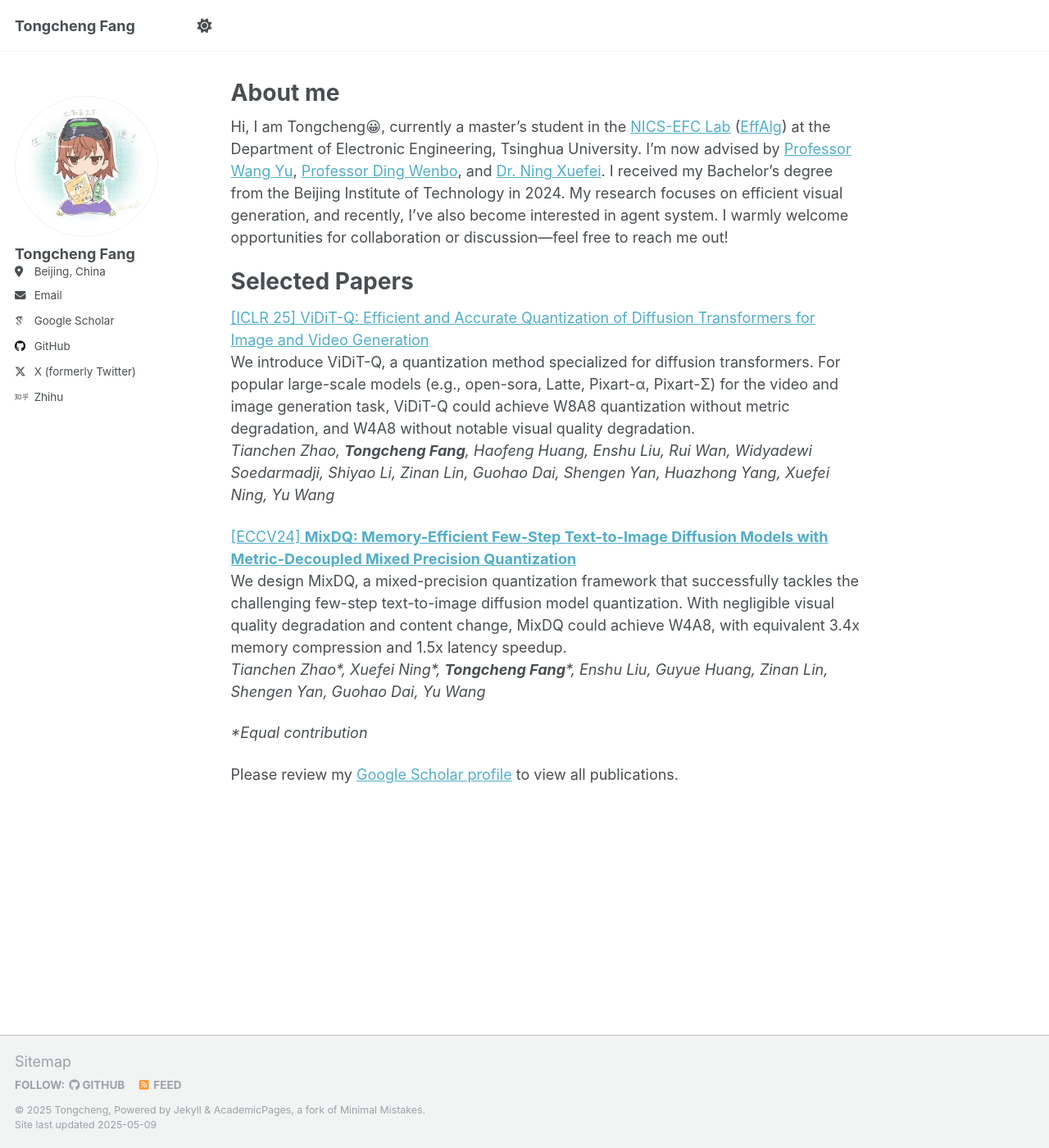
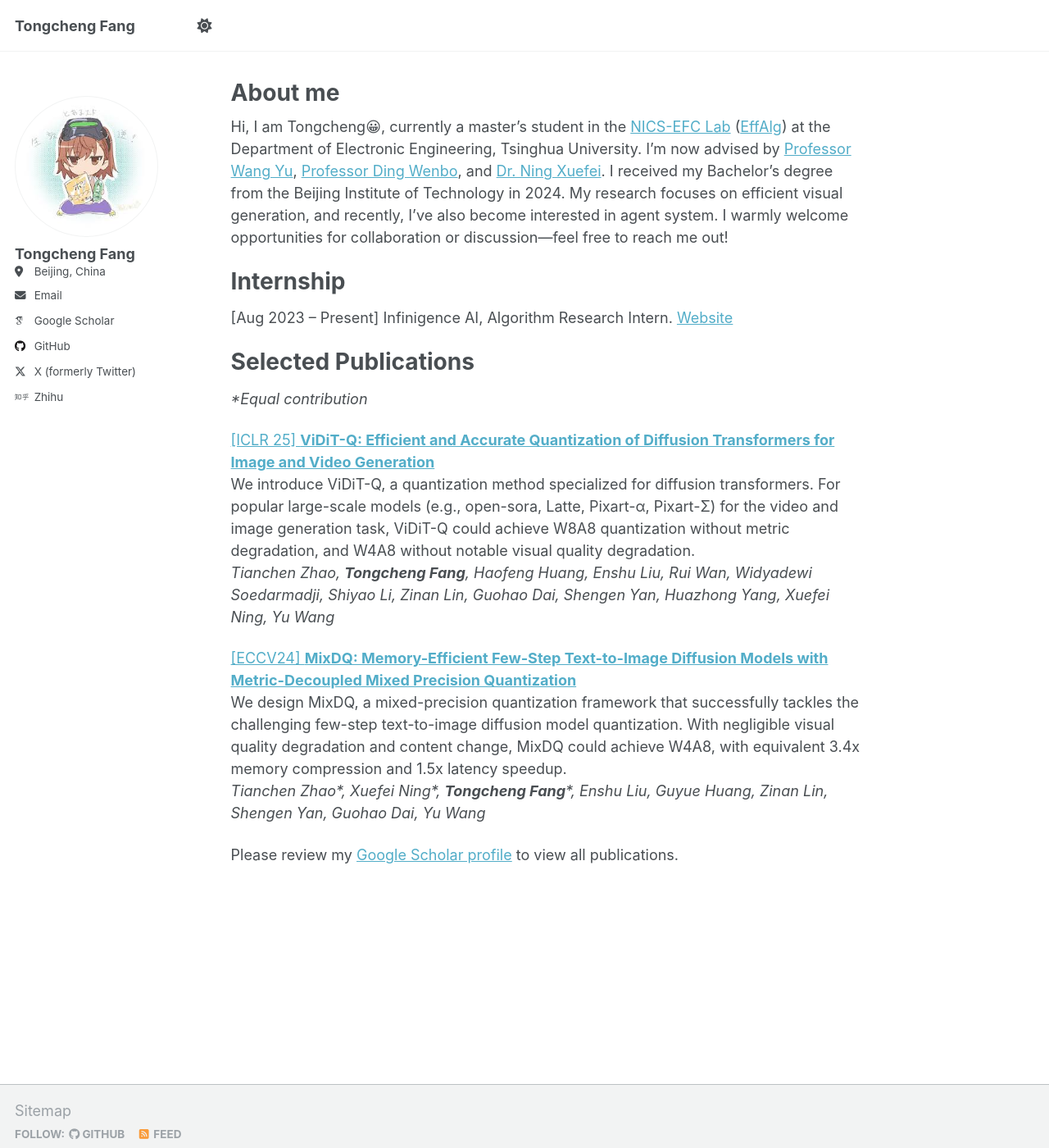
Before and after one commit to stein-666/stein-666.github.io, a Jekyll site: the page built from _pages/about.md, in a window 1280 px wide and 1400 px high. Shown: the whole window at 82% size. Built offline with Jekyll 4.4.1, drawn with Linux system fonts in a browser that asks for light colours; some web fonts are replaced.

Commit message:
Update about.md

```diff
--- a/_pages/about.md
+++ b/_pages/about.md
@@ -9,9 +9,17 @@ redirect_from:
 
 Hi, I am Tongcheng😀, currently a master's student in the [NICS-EFC Lab](https://nicsefc.ee.tsinghua.edu.cn/) ([EffAlg](https://nics-effalg.com/)) at the Department of Electronic Engineering, Tsinghua University. I’m now advised by [Professor Wang Yu](https://nicsefc.ee.tsinghua.edu.cn/people/YuWang), [Professor Ding Wenbo](https://ssr-group.net/), and [Dr. Ning Xuefei](https://nics-effalg.com/ningxuefei/). I received my Bachelor's degree from the Beijing Institute of Technology in 2024. My research focuses on efficient visual generation, and recently, I've also become interested in agent system. I warmly welcome opportunities for collaboration or discussion—feel free to reach me out!
 
-Selected Papers
+
+Internship
 ======
-[[ICLR 25] ViDiT-Q: Efficient and Accurate Quantization of Diffusion Transformers for Image and Video Generation](https://arxiv.org/pdf/2406.02540)
+[Aug 2023 – Present] Infinigence AI, Algorithm Research Intern. [Website](https://cloud.infini-ai.com/platform/ai)
+
+
+Selected Publications
+======
+*\*Equal contribution*
+
+[[ICLR 25] **ViDiT-Q: Efficient and Accurate Quantization of Diffusion Transformers for Image and Video Generation**](https://arxiv.org/pdf/2406.02540)
 We introduce ViDiT-Q, a quantization method specialized for diffusion transformers. For popular large-scale models (e.g., open-sora, Latte, Pixart-α, Pixart-Σ) for the video and image generation task, ViDiT-Q could achieve W8A8 quantization without metric degradation, and W4A8 without notable visual quality degradation.
 *Tianchen Zhao, **Tongcheng Fang**, Haofeng Huang, Enshu Liu, Rui Wan, Widyadewi Soedarmadji, Shiyao Li, Zinan Lin, Guohao Dai, Shengen Yan, Huazhong Yang, Xuefei Ning, Yu Wang*
 
```
Also changed, not shown: other parts of _pages/about.md (+0 -1 lines).
